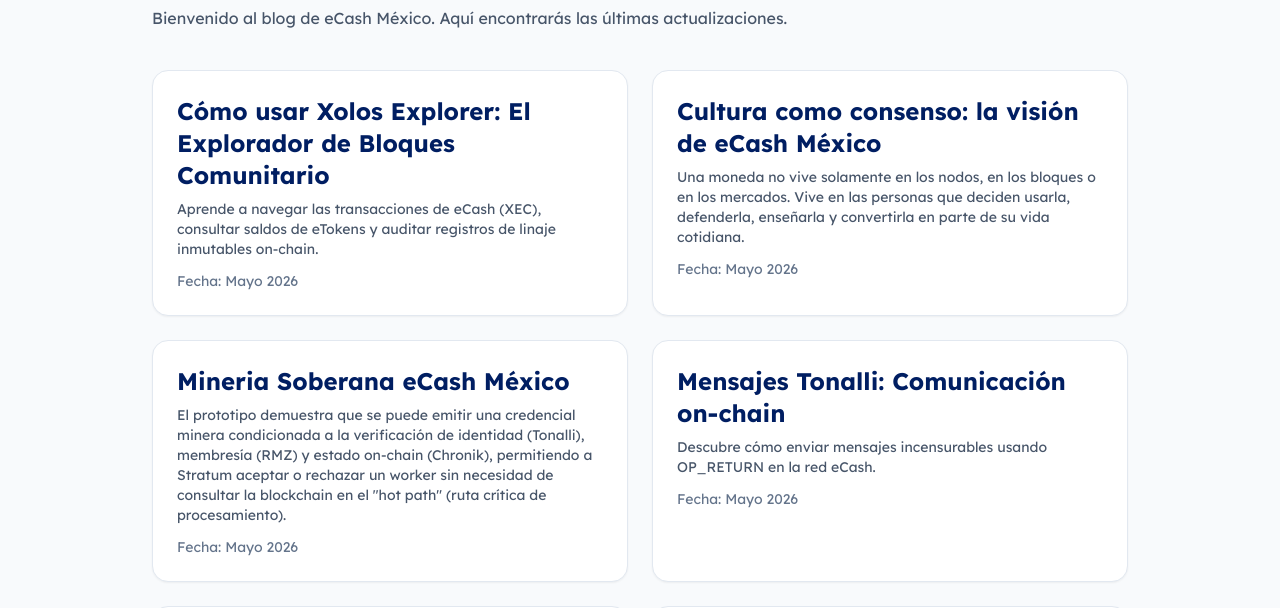
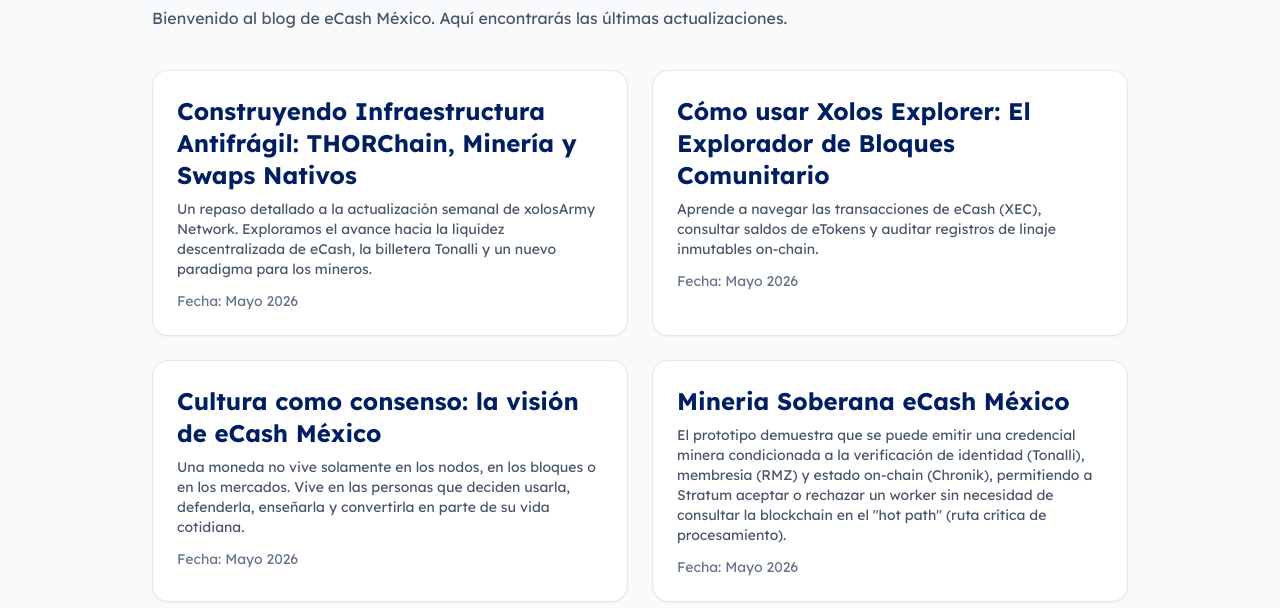
Before and after one commit to XolosRMZ/ecash-mexico, a website: page blog/index.html in a window 1280 px wide. Shown: the part 183-791 px from the top of the page. Drawn offline with Linux system fonts and the light colour scheme.

Commit message:
Update index.html

```diff
--- a/blog/index.html
+++ b/blog/index.html
@@ -86,6 +86,24 @@
       </p>
 
       <section id="articles-list" class="grid md:grid-cols-2 gap-6">
+
+
+        <article
+          class="bg-white border border-slate-200 rounded-2xl p-6 shadow-sm hover:border-[#007ea7] hover:-translate-y-1 hover:shadow-lg transition-all"
+        >
+          <h2 class="text-2xl font-bold text-[#001e62] mb-2">
+            <a
+              href="./cronica-weekly-update-xolosarmy.html"
+              class="hover:text-[#007ea7]"
+              aria-label="xolosArmy Network Weekly Update"
+              >Construyendo Infraestructura Antifrágil:
+THORChain, Minería y Swaps Nativos
+            </a>
+          </h2>
+          <p class="text-slate-600 text-sm mb-3">
+            Un repaso detallado a la actualización semanal de xolosArmy Network. Exploramos el avance hacia la liquidez descentralizada de eCash, la billetera Tonalli y un nuevo paradigma para los mineros.
+          <p class="text-sm text-slate-500">Fecha: Mayo 2026</p>
+        </article>
 
         <article
           class="bg-white border border-slate-200 rounded-2xl p-6 shadow-sm hover:border-[#007ea7] hover:-translate-y-1 hover:shadow-lg transition-all"
```
